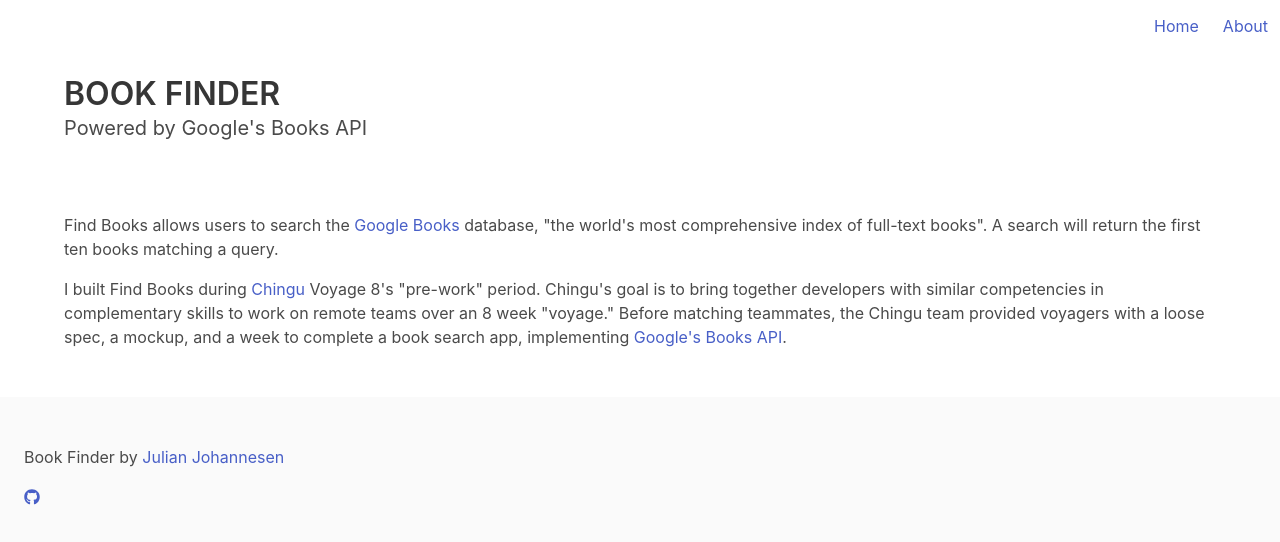
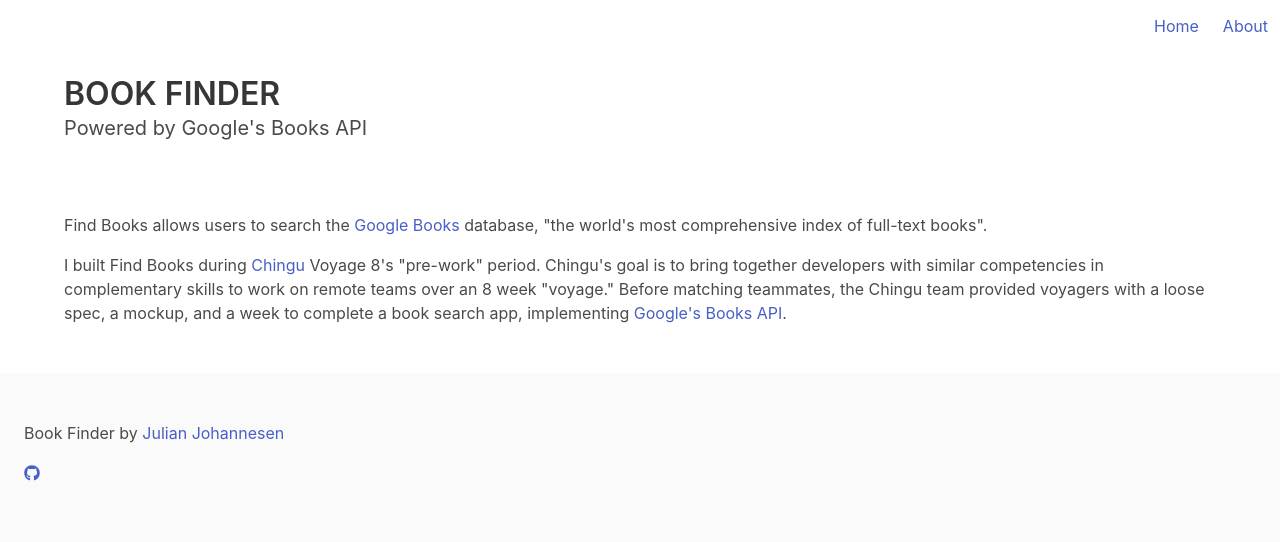
Before and after one commit to julianjohannesen/Find-Books, a React (Create React App) app: page /about in a window 1280 px wide. Shown: the top 542 px of the page. Built offline with nearby package versions, Linux system fonts and the light colour scheme.

Commit message:
edit to about

```diff
--- a/src/components/About.js
+++ b/src/components/About.js
@@ -8,7 +8,7 @@
             <Header />
                 <section className="section">
                     <div className="container">
-                        <p style={{marginBottom: "1em"}}>Find Books allows users to search the <a href="https://books.google.com/" title="Google Books">Google Books</a> database, "the world's most comprehensive index of full-text books". A search will return the first ten books matching a query. </p>
+                        <p style={{marginBottom: "1em"}}>Find Books allows users to search the <a href="https://books.google.com/" title="Google Books">Google Books</a> database, "the world's most comprehensive index of full-text books".  </p>
 
                         <p>I built Find Books during <a href="https://chingu.io/" title="Chingu">Chingu</a> Voyage 8's "pre-work" period. Chingu's goal is to bring together developers with similar competencies in complementary skills  to work on remote teams over an 8 week "voyage." Before matching teammates, the Chingu team provided voyagers with a loose spec, a mockup, and a week to complete a book search app, implementing <a href="https://developers.google.com/books/" title="Google Books API">Google's Books API</a>.</p>
                     </div>
```
